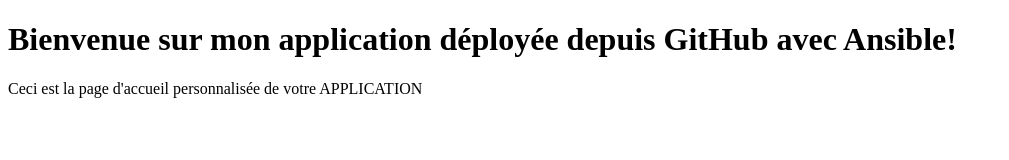
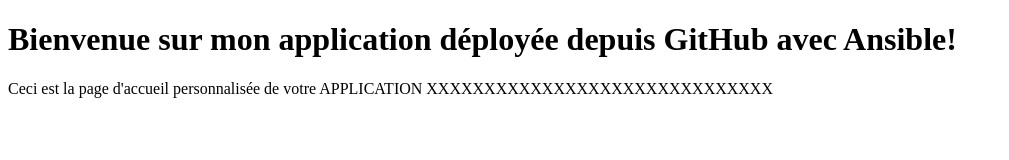
Before and after one commit to SENDOURY-SSR/sendoury_repo, a plain HTML site: page index.html in a window 1280 px wide. Shown: the whole page, without its empty margins (0-1009 px from the left). Drawn offline with Linux system fonts and the light colour scheme.

Commit message:
Update index.html

```diff
--- a/index.html
+++ b/index.html
@@ -7,6 +7,6 @@
           </head>
           <body>
             <h1>Bienvenue sur mon application déployée depuis GitHub avec Ansible!</h1>
-            <p>Ceci est la page d'accueil personnalisée de votre APPLICATION</p>
+            <p>Ceci est la page d'accueil personnalisée de votre APPLICATION XXXXXXXXXXXXXXXXXXXXXXXXXXXXXX</p>
           </body>
           </html>
```
